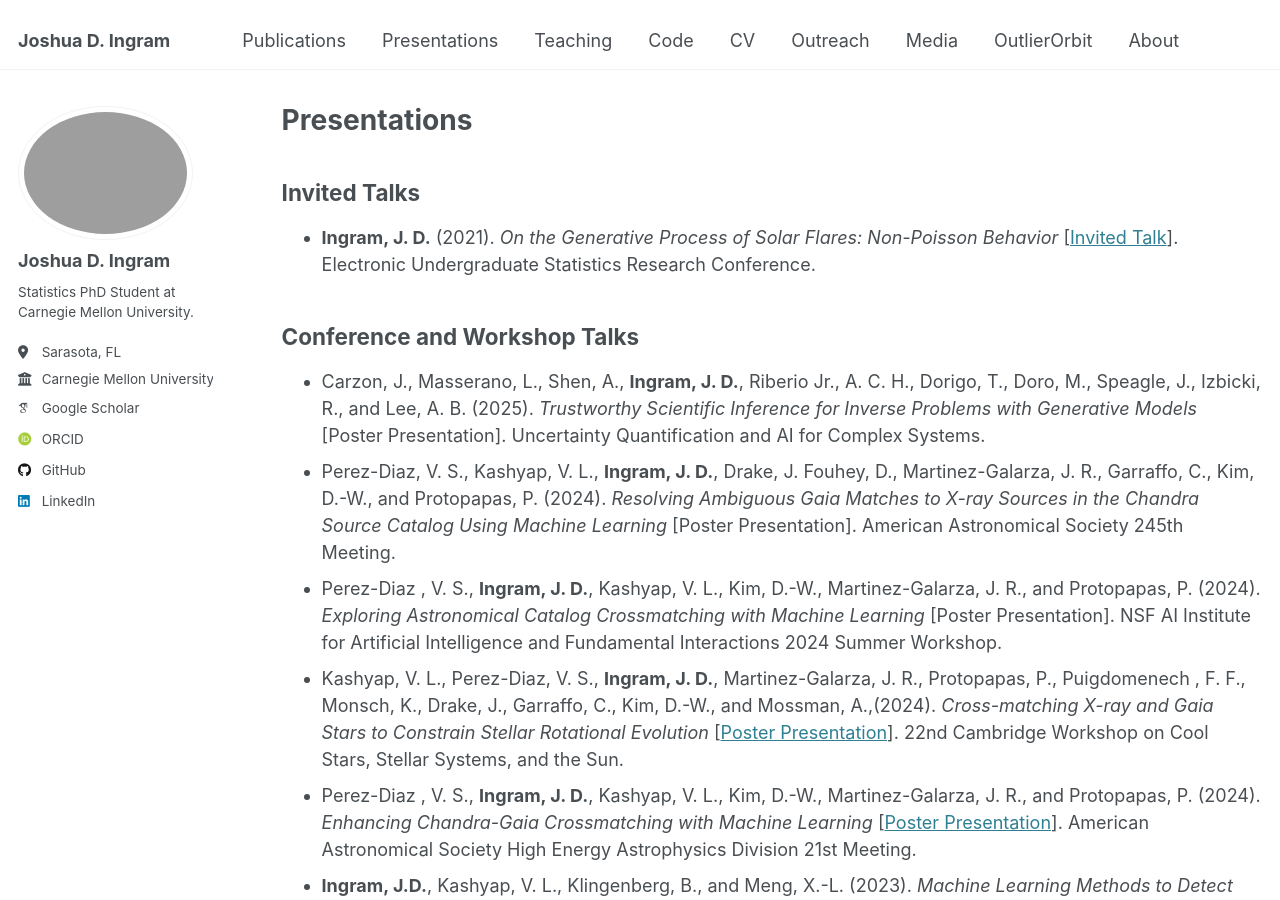
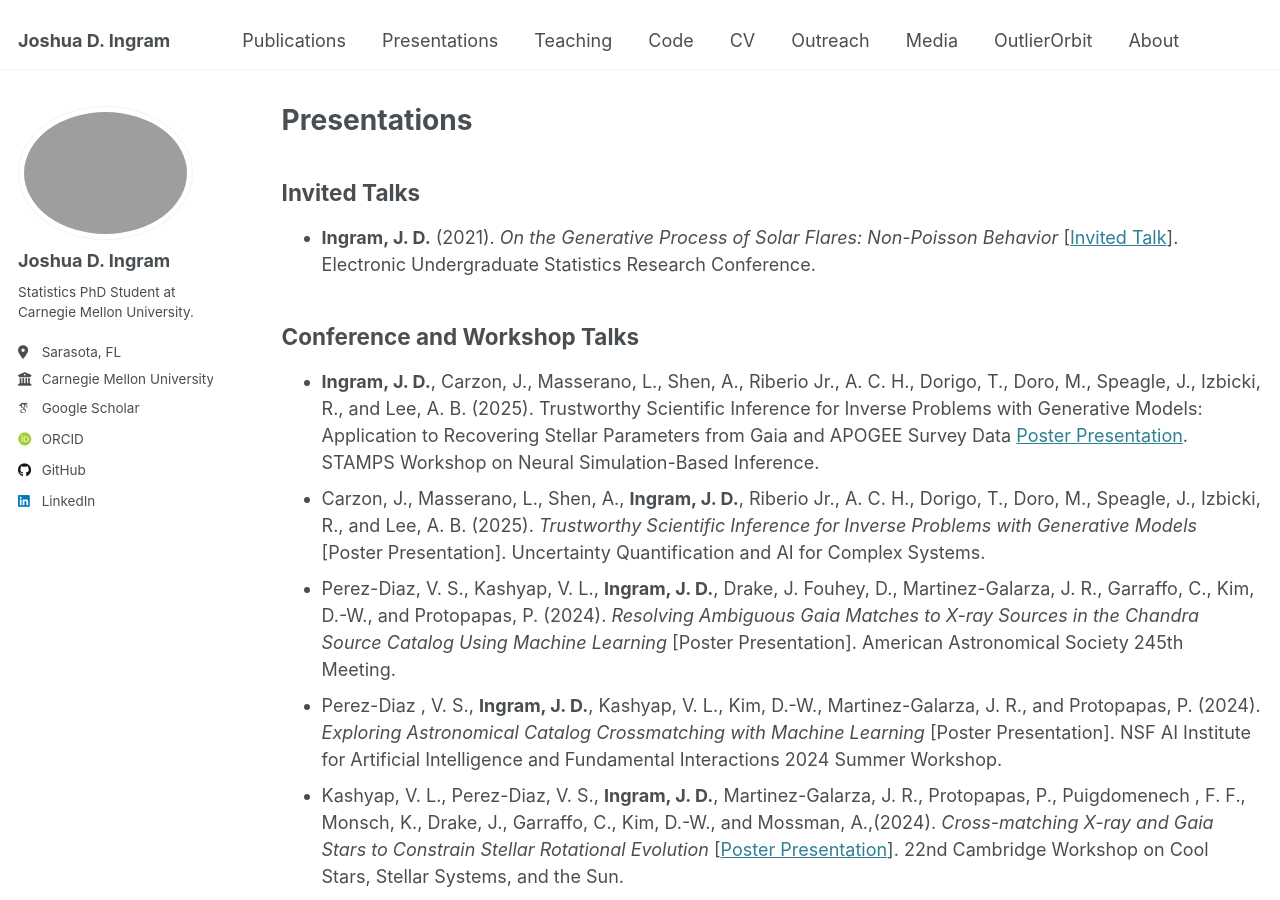
Before and after one commit to Joshuaingram/joshuaingram.github.io, a Jekyll site: the page built from _pages/presentations.md, in a window 1280 px wide and 900 px high. Built offline with Jekyll 4.4.1, drawn with Linux system fonts in a browser that asks for light colours; some web fonts are replaced.

Commit message:
Add new conference and workshop talks

```diff
--- a/_pages/presentations.md
+++ b/_pages/presentations.md
@@ -11,6 +11,7 @@ Invited Talks
 
 Conference and Workshop Talks
 ------
+* **Ingram, J. D.**, Carzon, J., Masserano, L., Shen, A., Riberio Jr., A. C. H., Dorigo, T., Doro, M., Speagle, J., Izbicki, R., and Lee, A. B. (2025). Trustworthy Scientific Inference for Inverse Problems with Generative Models: Application to Recovering Stellar Parameters from Gaia and APOGEE Survey Data [Poster Presentation](https://www.cmu.edu/dietrich/statistics-datascience/stamps/workshop/posters.html). STAMPS Workshop on Neural Simulation-Based Inference.
 * Carzon, J., Masserano, L., Shen, A., **Ingram, J. D.**, Riberio Jr., A. C. H., Dorigo, T., Doro, M., Speagle, J., Izbicki, R., and Lee, A. B. (2025). *Trustworthy Scientific Inference for Inverse Problems with Generative Models* [Poster Presentation]. Uncertainty Quantification and AI for Complex Systems.
 * Perez-Diaz, V. S., Kashyap, V. L., **Ingram, J. D.**, Drake, J. Fouhey, D., Martinez-Galarza, J. R., Garraffo, C., Kim, D.-W., and Protopapas, P. (2024). *Resolving Ambiguous Gaia Matches to X-ray Sources in the Chandra Source Catalog Using Machine Learning* [Poster Presentation]. American Astronomical Society 245th Meeting.
 * Perez-Diaz , V. S., **Ingram, J. D.**, Kashyap, V. L., Kim, D.-W., Martinez-Galarza, J. R., and Protopapas, P. (2024). *Exploring Astronomical Catalog Crossmatching with Machine Learning* [Poster Presentation]. NSF AI Institute for Artificial Intelligence and Fundamental Interactions 2024 Summer Workshop.
```
